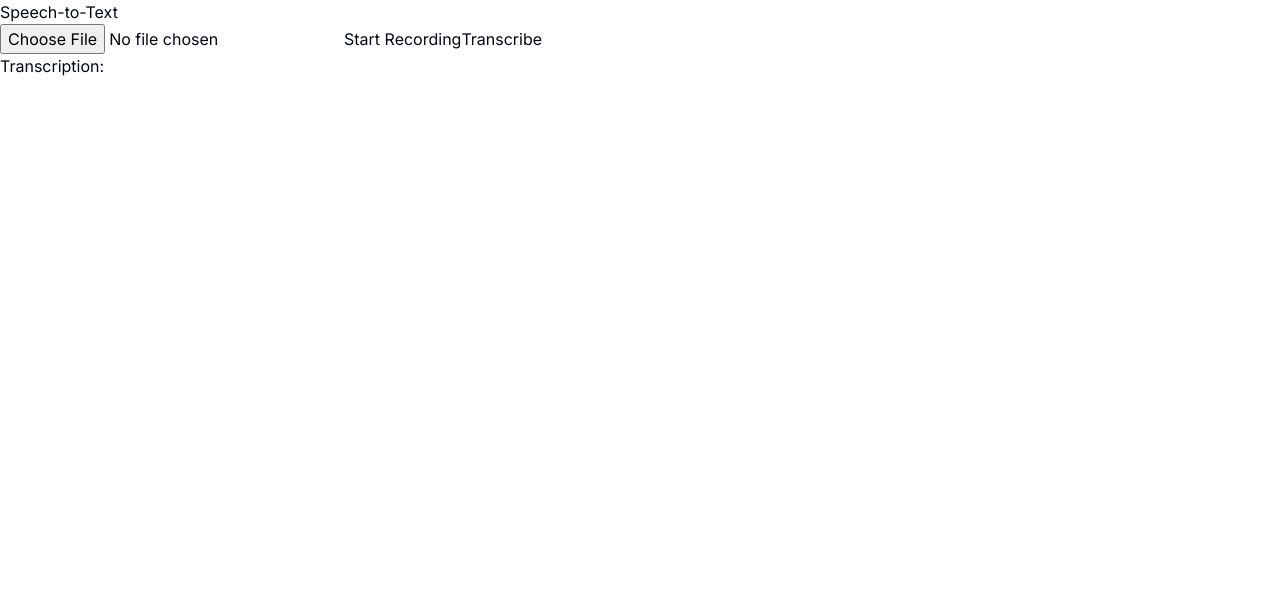
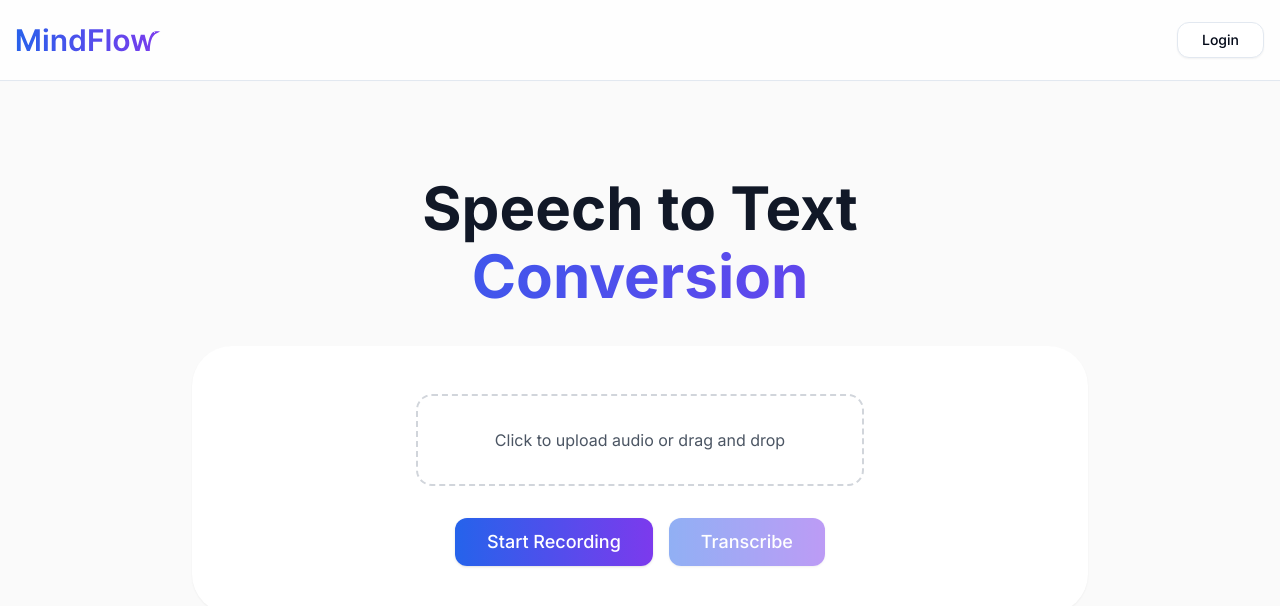
Before and after one commit to Ayush272002/MindFlow, a Next.js app: page /speech2text in a window 1280 px wide. Shown: the top 606 px of the page. Built offline with nearby package versions, Linux system fonts and the light colour scheme.

Commit message:
✨ Refine frontend for testing speech2text easily

```diff
--- a/app/speech2text/page.tsx
+++ b/app/speech2text/page.tsx
@@ -2,6 +2,28 @@
 
 import {useState, useRef} from "react";
 import axios from "axios";
+import { motion } from "framer-motion";
+import { Button } from "@/components/ui/button";
+import Navbar from "@/components/custom/navbar";
+
+const fadeInUp = {
+    initial: { opacity: 0, y: 15 },
+    animate: { opacity: 1, y: 0 },
+    transition: {
+        duration: 0.7,
+        ease: [0.22, 1, 0.36, 1]
+    }
+};
+
+const staggerContainer = {
+    animate: {
+        transition: {
+            staggerChildren: 0.3,
+            delayChildren: 0.2,
+            ease: [0.22, 1, 0.36, 1]
+        }
+    }
+};
 
 const Home: React.FC = () => {
     const [audioFile, setAudioFile] = useState<File | null>(null);
@@ -72,23 +94,92 @@ const Home: React.FC = () => {
     };
 
     return (
-        <div>
-            <h1>Speech-to-Text</h1>
+        <main className="min-h-screen bg-[#fafafa]">
+            <Navbar loggedIn={false} />
 
-            {/* File Upload */}
-            <input type="file" accept="audio/*" onChange={handleFileUpload} />
+            <section className="container mx-auto px-4 py-24">
+                <motion.div
+                    className="max-w-4xl mx-auto"
+                    initial="initial"
+                    animate="animate"
+                    variants={staggerContainer}
+                >
+                    <motion.h1
+                        className="text-5xl md:text-6xl font-bold text-gray-900 mb-8 text-center"
+                        variants={fadeInUp}
+                    >
+                        Speech to Text
+                        <motion.span
+                            className="block mt-2 pb-2 bg-clip-text text-transparent bg-gradient-to-r from-blue-600 to-violet-600"
+                            variants={fadeInUp}
+                        >
+                            Conversion
+                        </motion.span>
+                    </motion.h1>
 
-            {/* Voice Recording */}
-            <button onClick={recording ? stopRecording : startRecording}>
-                {recording ? "Stop Recording" : "Start Recording"}
-            </button>
+                    <motion.div
+                        className="bg-white rounded-[2.5rem] p-12 shadow-sm"
+                        variants={fadeInUp}
+                    >
+                        <div className="space-y-8">
+                            {/* File Upload */}
+                            <div className="flex flex-col items-center gap-4">
+                                <label
+                                    htmlFor="audio-upload"
+                                    className="w-full max-w-md p-8 border-2 border-dashed border-gray-300 rounded-2xl text-center cursor-pointer hover:border-blue-500 transition-colors"
+                                >
+                                    <div className="text-gray-600">
+                                        Click to upload audio or drag and drop
+                                        {audioFile && <p className="mt-2 text-blue-600">{audioFile.name}</p>}
+                                    </div>
+                                </label>
+                                <input
+                                    id="audio-upload"
+                                    type="file"
+                                    accept="audio/*"
+                                    onChange={handleFileUpload}
+                                    className="hidden"
+                                />
+                            </div>
 
-            {/* Transcribe */}
-            <button onClick={handleTranscribe}>Transcribe</button>
+                            {/* Voice Recording */}
+                            <div className="flex justify-center gap-4">
+                                <Button
+                                    onClick={recording ? stopRecording : startRecording}
+                                    className={`px-8 py-6 text-lg rounded-xl ${
+                                        recording
+                                            ? "bg-red-500 hover:bg-red-600"
+                                            : "bg-gradient-to-r from-blue-600 to-violet-600 hover:opacity-90"
+                                    } text-white`}
+                                >
+                                    {recording ? "Stop Recording" : "Start Recording"}
+                                </Button>
 
-            <h2>Transcription:</h2>
-            <p>{transcription}</p>
-        </div>
+                                <Button
+                                    onClick={handleTranscribe}
+                                    className="px-8 py-6 text-lg rounded-xl bg-gradient-to-r from-blue-600 to-violet-600 hover:opacity-90 text-white"
+                                    disabled={!audioFile}
+                                >
+                                    Transcribe
+                                </Button>
+                            </div>
+
+                            {/* Transcription Result */}
+                            {transcription && (
+                                <motion.div
+                                    initial={{ opacity: 0, y: 10 }}
+                                    animate={{ opacity: 1, y: 0 }}
+                                    className="mt-8 p-6 bg-gray-50 rounded-xl"
+                                >
+                                    <h2 className="text-2xl font-semibold mb-4 text-gray-900">Transcription:</h2>
+                                    <p className="text-lg text-gray-700 whitespace-pre-wrap">{transcription}</p>
+                                </motion.div>
+                            )}
+                        </div>
+                    </motion.div>
+                </motion.div>
+            </section>
+        </main>
     );
 };
 
```
Also changed, not shown: 1 other file (tests, documents, lock files or other folders).
